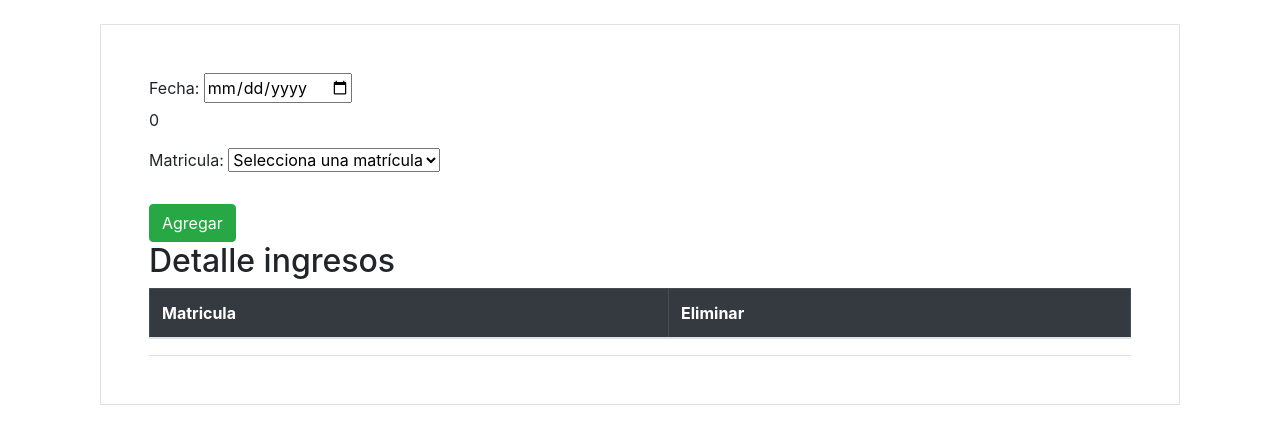
After one commit to AdrianCM21/practico-programacion-IV, a FastAPI app: template templates/registro.html in a window 1280 px wide. The commit adds this page. Shown: the top 444 px of the page. Run offline with FastAPI, Linux system fonts and the light colour scheme; the template is opened without the code that fills it: most values are stand-ins (such as "Sample title", 1, 10 or a date in 2020); lists and menus that the app fills with data are empty; some libraries are stand-ins or nearby versions.

Commit message:
resolucion parcial tarea 1

```diff
--- a/config.py
+++ b/config.py
@@ -1 +1 @@
-DATABASE_URL = "mysql+mysqlconnector://root@localhost/pruba"
+DATABASE_URL = "mysql+mysqlconnector://root@localhost/prueba"
--- a/main.py
+++ b/main.py
@@ -5,7 +5,7 @@ from sqlalchemy.orm import Session
 from sqlalchemy import create_engine
 from fastapi.templating import Jinja2Templates
 from fastapi.staticfiles import StaticFiles
-from models import Brand,Model,Vehicle, Base
+from models import Brand,Model,Vehicle,Activity, Base
 from pydantic import BaseModel
 from config import DATABASE_URL
 from starlette.responses import JSONResponse
@@ -38,8 +38,6 @@ def get_db():
 def cargar_raiz(request: Request):
     return templates.TemplateResponse("index.html", {"request": request,'auto':'/static/image/Rayo_McQueen.png'})
 
-class PaisCreat(BaseModel):
-    nombre_pais: str
 
 @app.get("/modelo")
 def crear_modelo(request: Request, db: Session = Depends(get_db) ):
@@ -75,6 +73,8 @@ def Guardar_marca(nombre_marca: str = Form(...), db: Session = Depends(get_db)):
     return RedirectResponse(url='/marca',status_code=HTTP_302_FOUND)
 
 
+
+
 @app.get("/vehiculo")
 def crear_vehiculo(request: Request, db: Session = Depends(get_db) ):
     vehiculos = db.query(Vehicle).all()
@@ -87,10 +87,13 @@ def agregar_vehiculo(request: Request, db: Session = Depends(get_db)  ):
     return templates.TemplateResponse("vehiculoForm.html", {"request": request,"marcas":marcas,"modelos":modelos})
 
 @app.post("/vehiculo")
-def Guardar_vehiculo(matricula: str = Form(...), idMarcaFk: str = Form(...),idModeloFk: str = Form(...),imagen_base64: str = Form(...),db: Session = Depends(get_db)):
-    vehiculo = Vehicle(matricula=matricula,idMarcaFk=idMarcaFk,idModeloFk=idModeloFk, imagen_base64=imagen_base64)
+def Guardar_vehiculo(matricula: str = Form(...), idMarcaFk: str = Form(...),idModeloFk: str = Form(...),db: Session = Depends(get_db)):
+
+    vehiculo = Vehicle(matricula=matricula,idMarcaFk=idMarcaFk,idModeloFk=idModeloFk)
     db.add(vehiculo)
     db.commit()
+    db.refresh(vehiculo)
+    print(vehiculo.idVehiculo)
     return RedirectResponse(url='/vehiculo',status_code=HTTP_302_FOUND)
 
 # Ejemplos del prof
@@ -100,6 +103,7 @@ async def get_models(brand_id: int, db: Session = Depends(get_db) ):
     models = db.query(Model).filter_by(idMarcaFk=brand_id).all()
     print('asdjfñalsdkjfñlsdkj')
     return JSONResponse(content=[{"idModelo": model.idModelo, "descModelo": model.descModelo} for model in models])
+
 @app.get("/vehicles/")
 async def read_vehicles(matricula: str = None, marca: str = None, modelo: str = None,db: Session = Depends(get_db)):
     query = db.query(Vehicle).options(joinedload(Vehicle.brand), joinedload(Vehicle.model))
@@ -111,3 +115,35 @@ async def read_vehicles(matricula: str = None, marca: str = None, modelo: str =
         query = query.join(Model).filter(Model.descModelo.ilike(f"%{modelo}%"))
     vehicles = query.all()
     return vehicles
+
+# Enpoint para registro de actividad 1
+@app.post("/activity")
+async def guardar_activity(request: Request, db: Session = Depends(get_db)):
+    form_data = await request.form()
+    fechaEnviada = form_data['fecha']
+    idVehiculoEnviado  = form_data['matricula']
+
+    activityDay = db.query(Activity).filter_by(fecha=fechaEnviada).first()
+    if activityDay:
+        Vehiculo = db.query(Vehicle).filter_by(idVehiculo=idVehiculoEnviado).first()
+        activityDay.cantidad = activityDay.cantidad + 1
+        Vehiculo.idIngresoFk = activityDay.idIngreso
+        db.commit()
+    else:
+        activityAdd = Activity(fecha=fechaEnviada,cantidad=1)
+        db.add(activityAdd)
+        db.commit()
+        db.refresh(activityAdd)
+        Vehiculo = db.query(Vehicle).filter_by(idVehiculo=idVehiculoEnviado).first()
+        Vehiculo.idIngresoFk = activityAdd.idIngreso
+        db.commit()
+
+
+    return JSONResponse(content={"Detalles": "No se encontraron Detalles"})
+
+
+
+@app.get("/registro")
+def resgistro(request: Request, db: Session = Depends(get_db) ):
+    vehiculos = db.query(Vehicle).all()
+    return templates.TemplateResponse("registro.html", {"request": request,"vehiculos":vehiculos})
--- a/templates/index.html
+++ b/templates/index.html
@@ -9,6 +9,7 @@
                 <li class="list-group-item"><a href="/vehiculo">Vehículo</a></li>
                 <li class="list-group-item"><a href="/marca">Marca</a></li>
                 <li class="list-group-item"><a href="/modelo">Modelo</a></li>
+                <li class="list-group-item"><a href="/registro">Registro</a></li>
             </ul>
         </div>
     </div>
--- a/templates/layaut.html
+++ b/templates/layaut.html
@@ -3,17 +3,18 @@
 <head>
     <title>algo</title>
     <link rel="stylesheet" href="https://maxcdn.bootstrapcdn.com/bootstrap/4.5.2/css/bootstrap.min.css">
+    <script src="https://code.jquery.com/jquery-3.6.0.min.js"></script>
+    <script src="https://cdn.jsdelivr.net/npm/@popperjs/core@2.5.3/dist/umd/popper.min.js"></script>
+    <script src="https://stackpath.bootstrapcdn.com/bootstrap/4.5.2/js/bootstrap.min.js"></script>
 </head>
 <body>
     <div class="container">
         <div class="container-md">
             <div class="border mt-4 p-5">
-        {% block content %}{% endblock %}
+                 {% block content %}{% endblock %}
+            </div>
+        </div>
     </div>
-</div>
-    </div>
-    <script src="https://code.jquery.com/jquery-3.5.1.slim.min.js"></script>
-    <script src="https://cdn.jsdelivr.net/npm/@popperjs/core@2.5.3/dist/umd/popper.min.js"></script>
-    <script src="https://stackpath.bootstrapcdn.com/bootstrap/4.5.2/js/bootstrap.min.js"></script>
+
 </body>
 </html>
--- /dev/null
+++ b/templates/registro.html
@@ -0,0 +1,60 @@
+{% extends "layaut.html" %}
+
+{% block content %}
+<div class="formRegistro">
+    <label for="fecha_registro">Fecha:</label>
+    <input type="date" id="fecha_registro" required>
+    <p id="contador">0</p>
+</div>
+<div>
+    <label for="matricula">Matricula:</label>
+    <select id="matricula" name="matricula" >
+        <option value="">Selecciona una matrícula</option>
+        {% for vehicle in vehiculos %}
+            <option value="{{vehicle.idVehiculo}}">{{vehicle.matricula}}</option>
+        {% endfor %}
+    </select><br><br>
+</div>
+<button type="submit" class="btn btn-success">Agregar</button>
+<div class="itemcontainer border-bottom">
+    <h2>Detalle ingresos</h2>
+    <table id="vehiclesTable" class="table table-striped table-bordered">
+        <thead class="table-dark">
+            <tr>
+                <th>Matricula</th>
+                <th>Eliminar</th>
+            </tr>
+        </thead>
+
+    </table>
+
+</div>
+
+<script>
+    $(document).ready(function(){
+       $(".btn").click(function(){
+           const fecha = $("#fecha_registro").val();
+           const matricula = $("#matricula").val();
+           console.log( fecha , matricula);
+           $.post("/activity",{fecha:fecha,matricula:matricula}, function(data, status){
+               console.log(data,'front')
+            //    $(".card-text").text(data.Detalles);
+            //    const table = $("#vehiclesTable");
+            //     table.html(`
+            //         <tr>
+            //             <th>Matricula</th>
+            //             <th>Eliminar</th>
+            //         </tr>
+            //         ${vehicles.map(vehicle => `
+            //             <tr>
+            //                 <td>${vehicle.matricula}</td>
+            //                 <td><a href="/registro/borrar">-</a></td>
+            //             </tr>
+            //         `).join('')}
+            //     `);
+           });
+       });
+   });
+</script>
+
+{% endblock %}
```
Also changed, not shown: models.py (+12 -2 lines), templates/vehiculoForm.html (+0 -25 lines).
